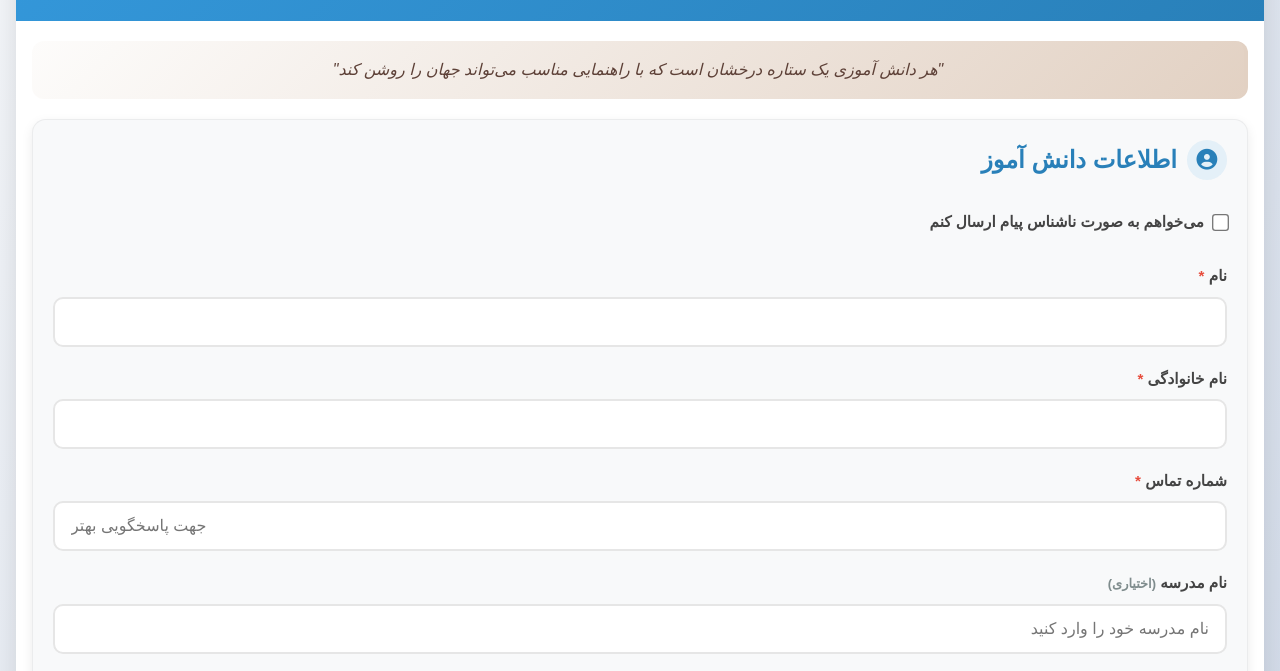
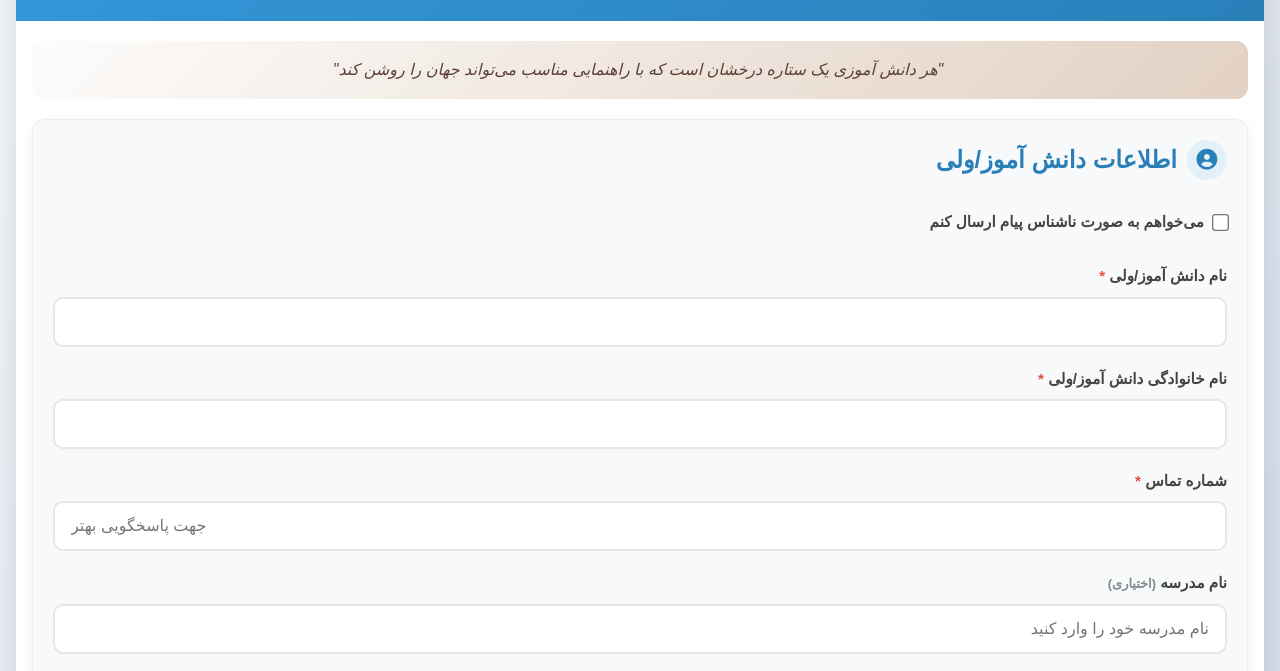
Before and after one commit to school1118/moshavere, a plain HTML site: page index.html in a window 1280 px wide. Shown: the part 112-783 px from the top of the page. Drawn offline with Linux system fonts and the light colour scheme; a small style sheet from the web is missing.

Commit message:
index.html

```diff
--- a/index.html
+++ b/index.html
@@ -352,7 +352,7 @@
                 <div class="card">
                     <div class="card-title">
                         <i class="fas fa-user-circle"></i>
-                        <h2>اطلاعات دانش آموز</h2>
+                        <h2>اطلاعات دانش آموز/ولی</h2>
                     </div>
 
                     <div class="checkbox-group">
@@ -362,12 +362,12 @@
 
                     <div id="studentInfo">
                         <div class="form-group">
-                            <label for="firstName">نام <span class="required">*</span></label>
+                            <label for="firstName">نام دانش آموز/ولی <span class="required">*</span></label>
                             <input type="text" id="firstName" name="نام" required>
                         </div>
 
                         <div class="form-group">
-                            <label for="lastName">نام خانوادگی <span class="required">*</span></label>
+                            <label for="lastName">نام خانوادگی دانش آموز/ولی <span class="required">*</span></label>
                             <input type="text" id="lastName" name="نام خانوادگی" required>
                         </div>
 
```
